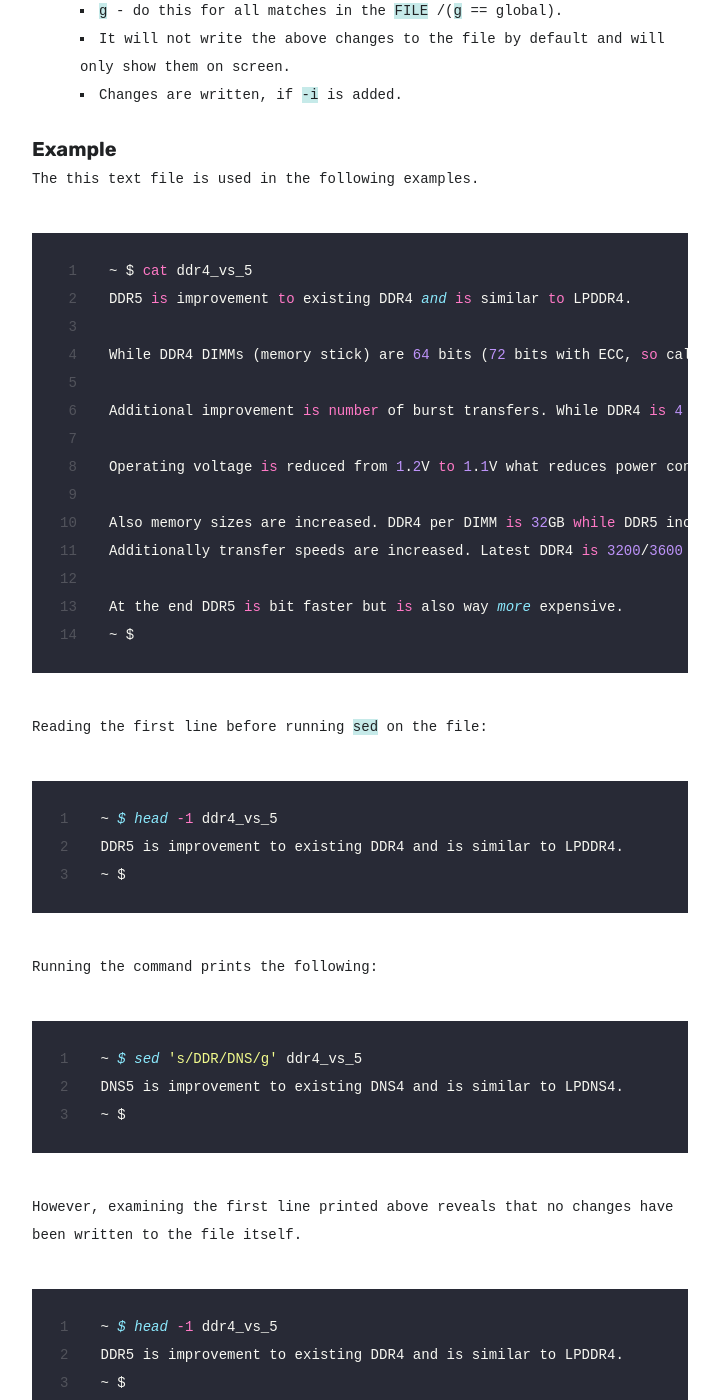
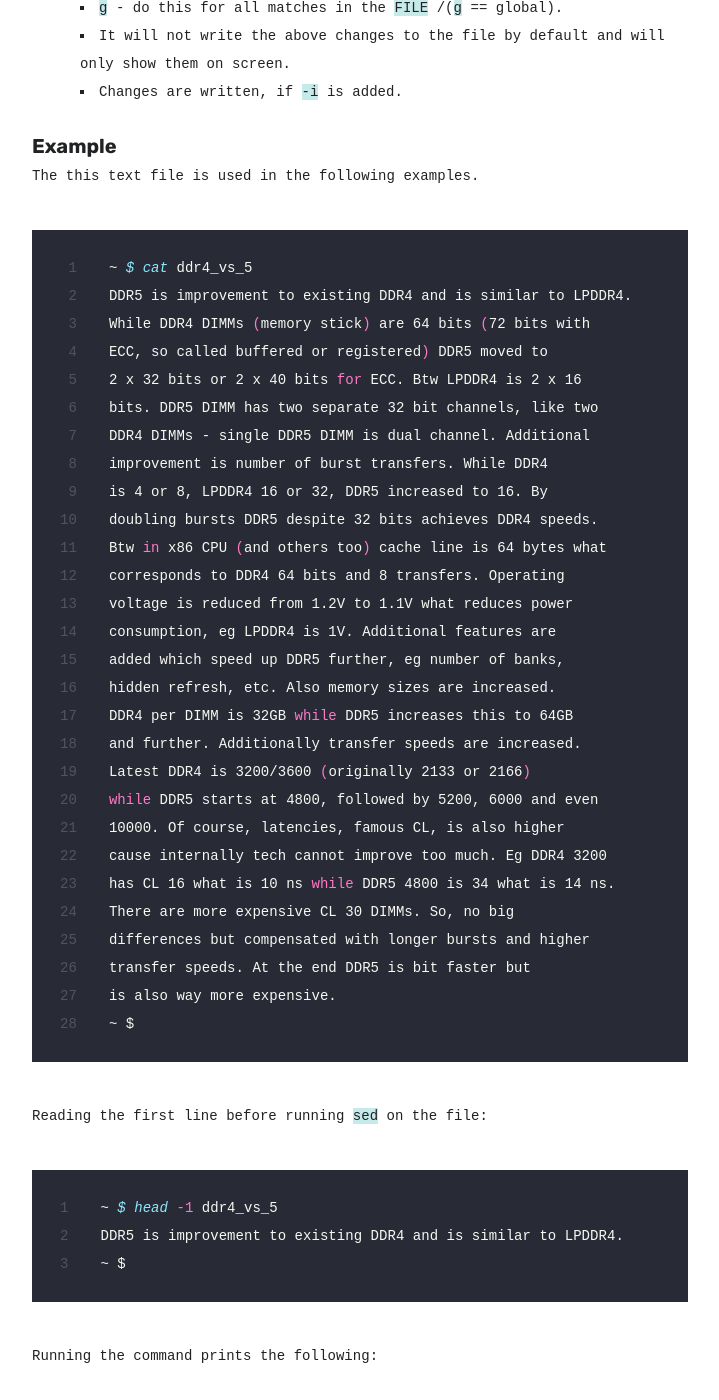
Before and after one commit to kletobias/kletobias.github.io, a Jekyll site: the page built from _projects/Chapter_5-3.md, in a window 1280 px wide and 1400 px high, scrolled down 2088 px. Shown: the whole window, without its empty margins (38-757 px from the left). Built offline with Jekyll 4.4.1, drawn with Linux system fonts in a browser that asks for light colours; nearby versions of some CDN libraries; some web fonts are replaced; formulas are drawn with MathJax 3; some of the changed text lies outside the part shown.

Commit message:
updating module5 for the website

````diff
--- a/_projects/Chapter_5-3.md
+++ b/_projects/Chapter_5-3.md
@@ -1,5 +1,5 @@
 ---
-title: 'sed command'
+title: 'sed Command'
 subtitle: 'Learning Linux - Section 5.3'
 date: 2021-11-28 00:00:00
 description: 'This article covers some of the essential commands or concepts used in any Linux distribution.'
@@ -15,10 +15,10 @@
 <!---Gallery is used, when listing the articles, featured is the image placed at the top of the article.
 -->
 
-### *sed* command
+### *sed* Command
 
 - `sed` replaces a string in a file with a new string.
-- It can be used to find and delete a line of a file. Use cases are\:
+- It can be used to find and delete a line of a file. Use cases are:
   - Remove empty lines.
   - Remove the first line or `n` lines.
   - Replace tabs with spaces.
@@ -26,9 +26,9 @@
   - Substitute \(replace) within vi editor.
   - And much more...
 
-#### `sed 's/DDR/DNS/g' FILE`
+#### \`sed \'s\/DDR\/DNS\/g\' FILE\`
 
-- Like this, the command does\:
+- Like this, the command does:
   - `s` substitute
   - `DDR` with `DNS`
 	- `g` - do this for all matches in the `FILE` /(`g` == global).
@@ -40,24 +40,38 @@
 
 The this text file is used in the following examples.
 
-```vim
+```shell
 ~ $ cat ddr4_vs_5
 DDR5 is improvement to existing DDR4 and is similar to LPDDR4.
-
-While DDR4 DIMMs (memory stick) are 64 bits (72 bits with ECC, so called buffered or registered) DDR5 moved to 2 x 32 bits or 2 x 40 bits for ECC. Btw LPDDR4 is 2 x 16 bits. DDR5 DIMM has two separate 32 bit channels, like two DDR4 DIMMs - single DDR5 DIMM is dual channel.
-
-Additional improvement is number of burst transfers. While DDR4 is 4 or 8, LPDDR4 16 or 32, DDR5 increased to 16. By doubling bursts DDR5 despite 32 bits achieves DDR4 speeds. Btw in x86 CPU (and others too) cache line is 64 bytes what corresponds to DDR4 64 bits and 8 transfers.
-
-Operating voltage is reduced from 1.2V to 1.1V what reduces power consumption, eg LPDDR4 is 1V. Additional features are added which speed up DDR5 further, eg number of banks, hidden refresh, etc.
-
-Also memory sizes are increased. DDR4 per DIMM is 32GB while DDR5 increases this to 64GB and further.
-Additionally transfer speeds are increased. Latest DDR4 is 3200/3600 (originally 2133 or 2166) while DDR5 starts at 4800, followed by 5200, 6000 and even 10000. Of course, latencies, famous CL, is also higher cause internally tech cannot improve too much. Eg DDR4 3200 has CL 16 what is 10 ns while DDR5 4800 is 34 what is 14 ns. There are more expensive CL 30 DIMMs. So, no big differences but compensated with longer bursts and higher transfer speeds.
-
-At the end DDR5 is bit faster but is also way more expensive.
+While DDR4 DIMMs (memory stick) are 64 bits (72 bits with
+ECC, so called buffered or registered) DDR5 moved to
+2 x 32 bits or 2 x 40 bits for ECC. Btw LPDDR4 is 2 x 16
+bits. DDR5 DIMM has two separate 32 bit channels, like two
+DDR4 DIMMs - single DDR5 DIMM is dual channel. Additional
+improvement is number of burst transfers. While DDR4
+is 4 or 8, LPDDR4 16 or 32, DDR5 increased to 16. By
+doubling bursts DDR5 despite 32 bits achieves DDR4 speeds.
+Btw in x86 CPU (and others too) cache line is 64 bytes what
+corresponds to DDR4 64 bits and 8 transfers. Operating
+voltage is reduced from 1.2V to 1.1V what reduces power
+consumption, eg LPDDR4 is 1V. Additional features are
+added which speed up DDR5 further, eg number of banks,
+hidden refresh, etc. Also memory sizes are increased.
+DDR4 per DIMM is 32GB while DDR5 increases this to 64GB
+and further. Additionally transfer speeds are increased.
+Latest DDR4 is 3200/3600 (originally 2133 or 2166)
+while DDR5 starts at 4800, followed by 5200, 6000 and even
+10000. Of course, latencies, famous CL, is also higher
+cause internally tech cannot improve too much. Eg DDR4 3200
+has CL 16 what is 10 ns while DDR5 4800 is 34 what is 14 ns.
+There are more expensive CL 30 DIMMs. So, no big
+differences but compensated with longer bursts and higher
+transfer speeds. At the end DDR5 is bit faster but
+is also way more expensive.
 ~ $
 ```
 
-Reading the first line before running `sed` on the file\:
+Reading the first line before running `sed` on the file:
 
 ```bash
 ~ $ head -1 ddr4_vs_5
@@ -65,7 +79,7 @@
 ~ $
 ```
 
-Running the command prints the following\:
+Running the command prints the following:
 
 ```bash
 ~ $ sed 's/DDR/DNS/g' ddr4_vs_5
@@ -96,7 +110,7 @@
 DNS5 is  to existing DNS4 and is similar to LPDNS4.
 ```
 
-Notice the two white spaces between 'is' and 'to'. In order to only have one afterwards, one can do it like so\:
+Notice the two white spaces between 'is' and 'to'. In order to only have one afterwards, one can do it like so:
 
 ```bash
 ~ $ sed 's/improvement //g' ddr4_vs_5 | head -1
@@ -104,7 +118,7 @@
 ~ $
 ```
 
-To delete every line, where a pattern is matched on, the user can use\:
+To delete every line, where a pattern is matched on, the user can use:
 
 ```bash
 ~ $ sed '/DDR/d' ddr4_vs_5
@@ -122,7 +136,7 @@
 
 #### Deleting empty lines using *sed*
 
-Using a different file 'seinfeld-characters', which has some empy lines, the task is to delete all empty files from the file. The file at the start\:
+Using a different file 'seinfeld-characters', which has some empy lines, the task is to delete all empty files from the file. The file at the start:
 
 ```bash
 ~ $ cat seinfeld-characters
@@ -149,7 +163,7 @@
 Uncle Leo,
 ```
 
-Command and file after running sed\:
+Command and file after running sed:
 
 - `-i` option to write changes to file.
 - `^` and `$` are regex symbols in this case.
@@ -181,7 +195,9 @@
 ~ $
 ```
 
-#### Removing the first line of a file using *sed*
+#### Deleting Lines with *sed* \- 1
+
+Removing the first line of a file using *sed*.
 
 ```bash
 ~ $ cat seinfeld-characters
@@ -204,6 +220,10 @@
 Kenny Bania
 Uncle Leo,
 ```
+
+
+#### Deleting Lines with *sed* \- 2
+
 
 - `sed '1d' FILE` delets the first line.
   - '2d', '3d' delets the second and third line respectively.
@@ -307,7 +329,9 @@
 ~ $
 ```
 
-Using `sed` with\:
+#### More Ways to use *sed*
+
+Using `sed` with:
 - `s/` tells it to substitute what comes after theforward slash.
 - `\t/` tells it, that it has to look for usuallyinvisible TAB occurences. The 't' has to be escaped forit be recognised as a TAB by the command.
 - ` ` (one space) means that it should replace TAB with SPACE.
@@ -336,10 +360,11 @@
 ~ $
 ```
 
-#### Having a range of lines in a file printed to stdout
+#### Print Certain Lines to *stdout*
 
+Having a range of lines in a file printed to stdout.
 
-The following prints lines 12 to 18 from the 'seinfeld-characters' file. Options specified are\:
+The following prints lines 12 to 18 from the 'seinfeld-characters' file. Options specified are:
 - `-n`
 - `p`
 
@@ -374,8 +399,8 @@
 ~ $
 ```
 
-#### Putting an empty line after each character\'s name
-
+#### Inserting a new line
+Putting an empty line after each character's name.
 Again, changes will not be written to the file without the `-i` options.
 
 ```bash
@@ -421,7 +446,7 @@
 
 #### Limiting the lines *sed* will process.
 
-One can limit the lines, which are processed by the `sed` command in a file. The excluded line or lines will not be processed by the `sed` command, like so\:
+One can limit the lines, which are processed by the `sed` command in a file. The excluded line or lines will not be processed by the `sed` command, like so:
 
 *All occurences of 'Seinfeld', except for any on line number 8 are changed to 'GigaChad'. `nl` command is used before `sed`, to identify lines where 'Seinfeld ' occurs, so one line can be used as an exception for the `sed` command.*
 
````
Also changed, not shown: other parts of _projects/Chapter_5-3.md (+3 -1 lines).
